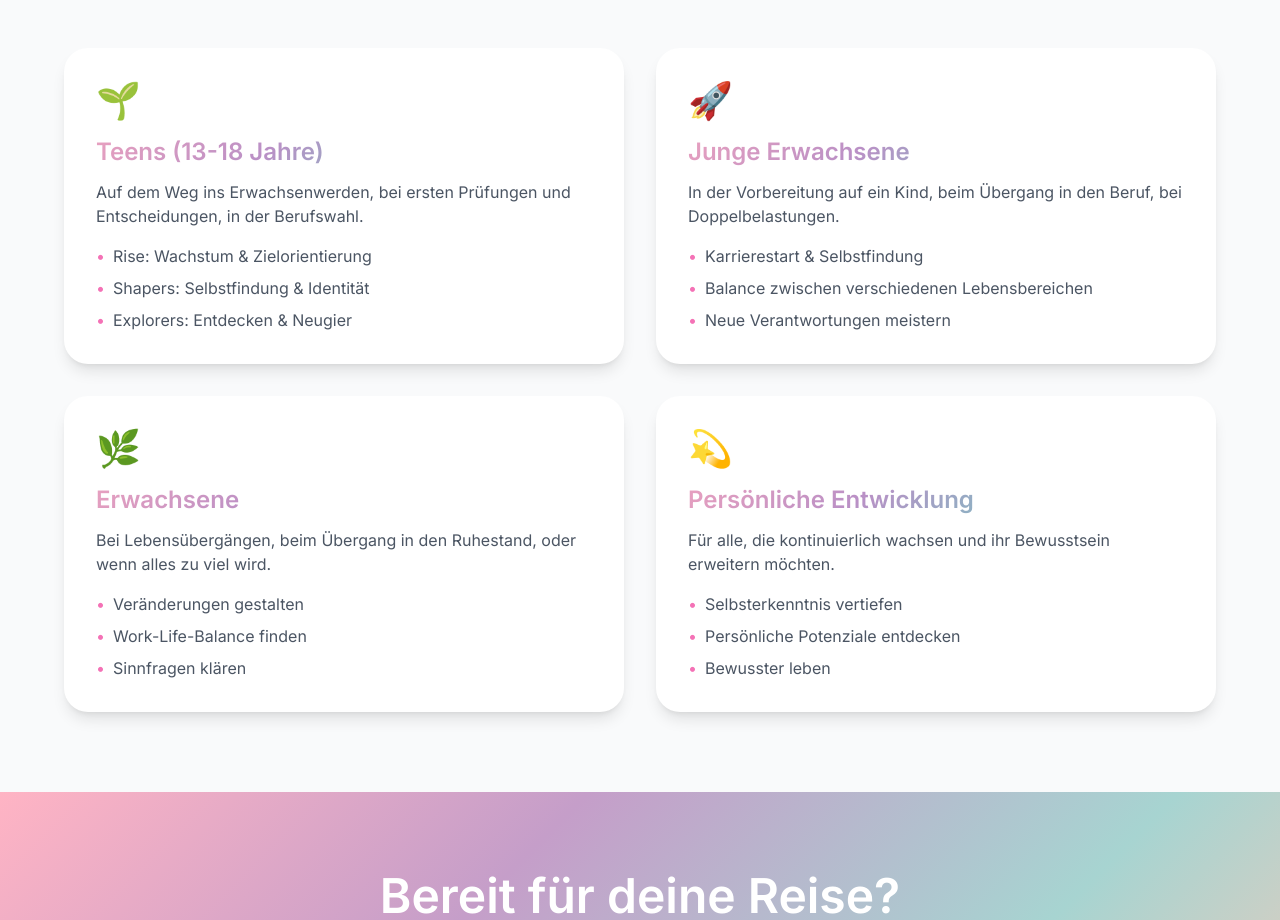
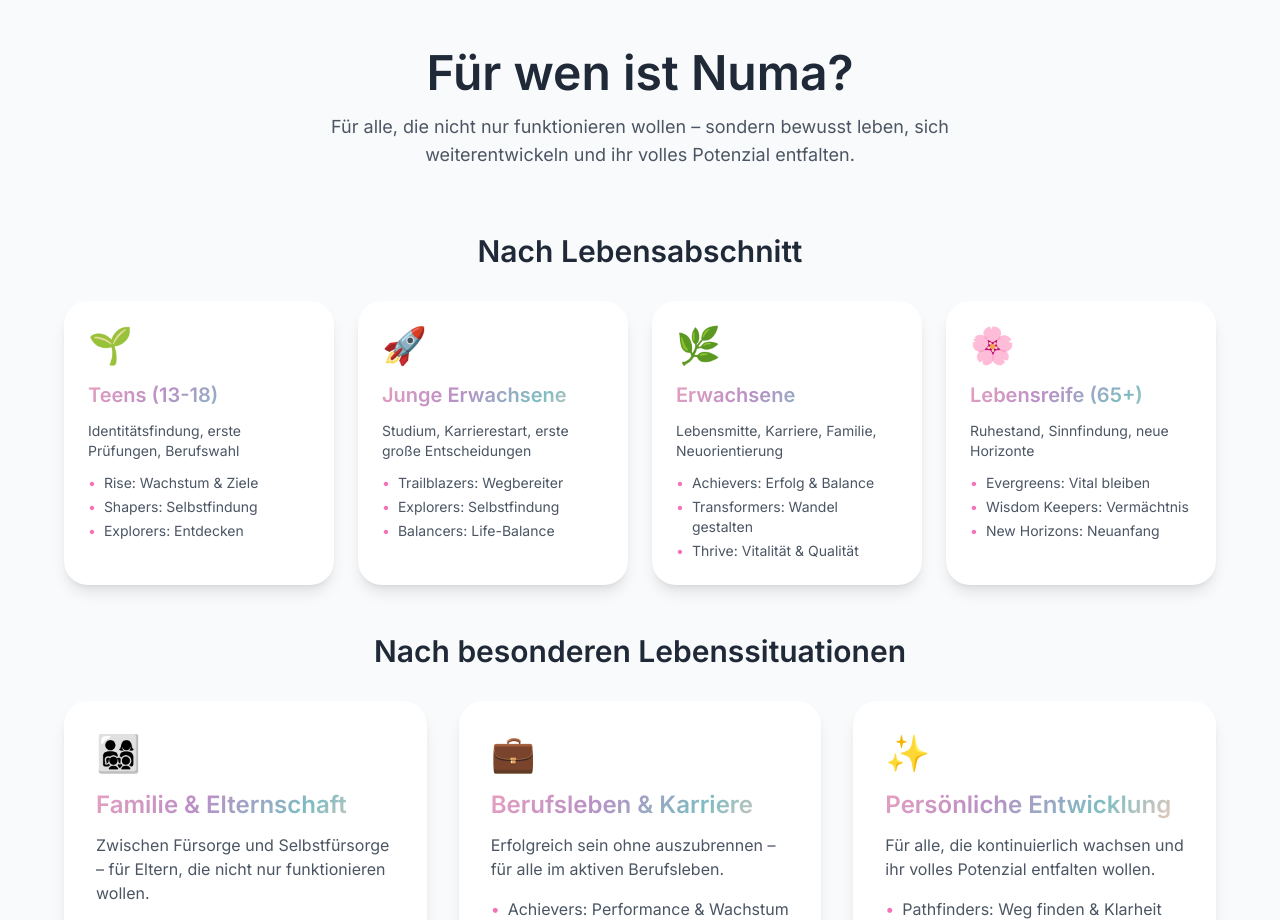
Before and after one commit to numawellbeing-admin/numa-landing, a plain HTML site: page index.html in a window 1280 px wide. Shown: the part 1880-2800 px from the top of the page. Drawn offline with nearby package versions, Linux system fonts and the light colour scheme.

Commit message:
Add files via upload

```diff
--- a/index.html
+++ b/index.html
@@ -95,16 +95,15 @@
     <section class="pt-32 pb-20 px-6 gradient-bg">
         <div class="max-w-6xl mx-auto text-center fade-in">
             <h1 class="text-5xl md:text-7xl font-bold text-white mb-6 leading-tight">
-                Finde Ruhe.<br>
-                Komm bei dir an.<br>
-                Wachse mit dem Leben.
+                Finde zu dir.<br>
+                Geh bewusst durchs Leben.<br>
+                Wachse aktiv mit deinen Herausforderungen.
             </h1>
             <p class="text-xl md:text-2xl text-white/90 mb-4 font-light">
                 be. aware. evolve.
             </p>
             <p class="text-lg text-white/80 mb-10 max-w-3xl mx-auto leading-relaxed">
-                Veränderung ist Teil deines Weges – manchmal leise, manchmal herausfordernd.<br>
-                Unsere App begleitet dich in all den Momenten, in denen das Leben sich wandelt und du dich neu finden darfst.
+                Veränderung ist Teil deines Weges – manchmal leise, manchmal herausfordernd. Unsere App begleitet dich in all den Momenten, in denen das Leben sich wandelt, du Stabilität suchst und du dich neu (er)finden darfst. Und begleitet dich bei jedem Schritt in deinem Leben, so dass du einen Anker, einen Challenger und eine Orientierung findest.
             </p>
             <div class="flex flex-col sm:flex-row gap-4 justify-center">
                 <button class="bg-white text-gray-800 px-8 py-4 rounded-full font-semibold text-lg hover-lift">
@@ -123,8 +122,8 @@
             <h2 class="text-4xl md:text-5xl font-bold text-center mb-4 text-gray-800">
                 Was Numa für dich tut
             </h2>
-            <p class="text-center text-gray-600 mb-16 text-lg max-w-2xl mx-auto">
-                Ob auf dem Weg ins Erwachsenwerden, bei ersten Prüfungen und Entscheidungen, oder einfach dann, wenn dir alles zu viel wird
+            <p class="text-center text-gray-600 mb-16 text-lg max-w-3xl mx-auto">
+                Ob auf dem Weg ins Erwachsenwerden, bei ersten Prüfungen und Lebensentscheidungen, beim Wechsel in den Ruhestand, wenn Kinder und Job dich doppelt herausfordern oder einfach dann, wenn dir alles zu viel wird. Du findest Support bei deiner aktiven Weiterentwicklung, Professionalisierung, Wegfindung und der Stärkung deines Selbstbewusstseins. Wir arbeiten gemeinsam an dir für dich!
             </p>
 
             <div class="grid md:grid-cols-3 gap-8">
@@ -220,95 +219,176 @@
                 Für alle, die nicht nur funktionieren wollen – sondern bewusst leben, sich weiterentwickeln und ihr volles Potenzial entfalten.
             </p>
 
-            <div class="grid md:grid-cols-2 gap-8">
+            <!-- Lebensabschnitte -->
+            <div class="mb-12">
+                <h3 class="text-3xl font-semibold text-center mb-8 text-gray-800">Nach Lebensabschnitt</h3>
+                <div class="grid md:grid-cols-2 lg:grid-cols-4 gap-6">
+
+                    <div class="bg-white rounded-3xl p-6 shadow-lg hover-lift">
+                        <div class="text-4xl mb-4">🌱</div>
+                        <h4 class="text-xl font-semibold mb-3 gradient-text">Teens (13-18)</h4>
+                        <p class="text-gray-600 text-sm mb-3">
+                            Identitätsfindung, erste Prüfungen, Berufswahl
+                        </p>
+                        <ul class="space-y-1 text-gray-600 text-sm">
+                            <li class="flex items-start">
+                                <span class="text-pink-400 mr-2">•</span>
+                                <span>Rise: Wachstum & Ziele</span>
+                            </li>
+                            <li class="flex items-start">
+                                <span class="text-pink-400 mr-2">•</span>
+                                <span>Shapers: Selbstfindung</span>
+                            </li>
+                            <li class="flex items-start">
+                                <span class="text-pink-400 mr-2">•</span>
+                                <span>Explorers: Entdecken</span>
+                            </li>
+                        </ul>
+                    </div>
+
+                    <div class="bg-white rounded-3xl p-6 shadow-lg hover-lift">
+                        <div class="text-4xl mb-4">🚀</div>
+                        <h4 class="text-xl font-semibold mb-3 gradient-text">Junge Erwachsene</h4>
+                        <p class="text-gray-600 text-sm mb-3">
+                            Studium, Karrierestart, erste große Entscheidungen
+                        </p>
+                        <ul class="space-y-1 text-gray-600 text-sm">
+                            <li class="flex items-start">
+                                <span class="text-pink-400 mr-2">•</span>
+                                <span>Trailblazers: Wegbereiter</span>
+                            </li>
+                            <li class="flex items-start">
+                                <span class="text-pink-400 mr-2">•</span>
+                                <span>Explorers: Selbstfindung</span>
+                            </li>
+                            <li class="flex items-start">
+                                <span class="text-pink-400 mr-2">•</span>
+                                <span>Balancers: Life-Balance</span>
+                            </li>
+                        </ul>
+                    </div>
+
+                    <div class="bg-white rounded-3xl p-6 shadow-lg hover-lift">
+                        <div class="text-4xl mb-4">🌿</div>
+                        <h4 class="text-xl font-semibold mb-3 gradient-text">Erwachsene</h4>
+                        <p class="text-gray-600 text-sm mb-3">
+                            Lebensmitte, Karriere, Familie, Neuorientierung
+                        </p>
+                        <ul class="space-y-1 text-gray-600 text-sm">
+                            <li class="flex items-start">
+                                <span class="text-pink-400 mr-2">•</span>
+                                <span>Achievers: Erfolg & Balance</span>
+                            </li>
+                            <li class="flex items-start">
+                                <span class="text-pink-400 mr-2">•</span>
+                                <span>Transformers: Wandel gestalten</span>
+                            </li>
+                            <li class="flex items-start">
+                                <span class="text-pink-400 mr-2">•</span>
+                                <span>Thrive: Vitalität & Qualität</span>
+                            </li>
+                        </ul>
+                    </div>
+
+                    <div class="bg-white rounded-3xl p-6 shadow-lg hover-lift">
+                        <div class="text-4xl mb-4">🌸</div>
+                        <h4 class="text-xl font-semibold mb-3 gradient-text">Lebensreife (65+)</h4>
+                        <p class="text-gray-600 text-sm mb-3">
+                            Ruhestand, Sinnfindung, neue Horizonte
+                        </p>
+                        <ul class="space-y-1 text-gray-600 text-sm">
+                            <li class="flex items-start">
+                                <span class="text-pink-400 mr-2">•</span>
+                                <span>Evergreens: Vital bleiben</span>
+                            </li>
+                            <li class="flex items-start">
+                                <span class="text-pink-400 mr-2">•</span>
+                                <span>Wisdom Keepers: Vermächtnis</span>
+                            </li>
+                            <li class="flex items-start">
+                                <span class="text-pink-400 mr-2">•</span>
+                                <span>New Horizons: Neuanfang</span>
+                            </li>
+                        </ul>
+                    </div>
+
+                </div>
+            </div>
+
+            <!-- Besondere Lebenssituationen -->
+            <div>
+                <h3 class="text-3xl font-semibold text-center mb-8 text-gray-800">Nach besonderen Lebenssituationen</h3>
+                <div class="grid md:grid-cols-3 gap-8">
+
                     <div class="bg-white rounded-3xl p-8 shadow-lg hover-lift">
-                    <div class="text-4xl mb-4">🌱</div>
-                    <h3 class="text-2xl font-semibold mb-3 gradient-text">Teens (13-18 Jahre)</h3>
+                        <div class="text-4xl mb-4">👨‍👩‍👧‍👦</div>
+                        <h4 class="text-2xl font-semibold mb-3 gradient-text">Familie & Elternschaft</h4>
                         <p class="text-gray-600 mb-4">
-                        Auf dem Weg ins Erwachsenwerden, bei ersten Prüfungen und Entscheidungen, in der Berufswahl.
+                            Zwischen Fürsorge und Selbstfürsorge – für Eltern, die nicht nur funktionieren wollen.
                         </p>
                         <ul class="space-y-2 text-gray-600">
                             <li class="flex items-start">
                                 <span class="text-pink-400 mr-2">•</span>
-                            <span>Rise: Wachstum & Zielorientierung</span>
+                                <span>Roots: Stabilität & Halt geben</span>
                             </li>
                             <li class="flex items-start">
                                 <span class="text-pink-400 mr-2">•</span>
-                            <span>Shapers: Selbstfindung & Identität</span>
+                                <span>Wings: Loslassen & wachsen lassen</span>
                             </li>
                             <li class="flex items-start">
                                 <span class="text-pink-400 mr-2">•</span>
-                            <span>Explorers: Entdecken & Neugier</span>
+                                <span>Family Flow: Harmonie im Alltag</span>
                             </li>
                         </ul>
                     </div>
 
                     <div class="bg-white rounded-3xl p-8 shadow-lg hover-lift">
-                    <div class="text-4xl mb-4">🚀</div>
-                    <h3 class="text-2xl font-semibold mb-3 gradient-text">Junge Erwachsene</h3>
+                        <div class="text-4xl mb-4">💼</div>
+                        <h4 class="text-2xl font-semibold mb-3 gradient-text">Berufsleben & Karriere</h4>
                         <p class="text-gray-600 mb-4">
-                        In der Vorbereitung auf ein Kind, beim Übergang in den Beruf, bei Doppelbelastungen.
+                            Erfolgreich sein ohne auszubrennen – für alle im aktiven Berufsleben.
                         </p>
                         <ul class="space-y-2 text-gray-600">
                             <li class="flex items-start">
                                 <span class="text-pink-400 mr-2">•</span>
-                            <span>Karrierestart & Selbstfindung</span>
+                                <span>Achievers: Performance & Wachstum</span>
                             </li>
                             <li class="flex items-start">
                                 <span class="text-pink-400 mr-2">•</span>
-                            <span>Balance zwischen verschiedenen Lebensbereichen</span>
+                                <span>Balancers: Work-Life-Balance</span>
                             </li>
                             <li class="flex items-start">
                                 <span class="text-pink-400 mr-2">•</span>
-                            <span>Neue Verantwortungen meistern</span>
+                                <span>Shifters: Berufliche Neuorientierung</span>
                             </li>
                         </ul>
                     </div>
 
                     <div class="bg-white rounded-3xl p-8 shadow-lg hover-lift">
-                    <div class="text-4xl mb-4">🌿</div>
-                    <h3 class="text-2xl font-semibold mb-3 gradient-text">Erwachsene</h3>
+                        <div class="text-4xl mb-4">✨</div>
+                        <h4 class="text-2xl font-semibold mb-3 gradient-text">Persönliche Entwicklung</h4>
                         <p class="text-gray-600 mb-4">
-                        Bei Lebensübergängen, beim Übergang in den Ruhestand, oder wenn alles zu viel wird.
+                            Für alle, die kontinuierlich wachsen und ihr volles Potenzial entfalten wollen.
                         </p>
                         <ul class="space-y-2 text-gray-600">
                             <li class="flex items-start">
                                 <span class="text-pink-400 mr-2">•</span>
-                            <span>Veränderungen gestalten</span>
+                                <span>Pathfinders: Weg finden & Klarheit</span>
                             </li>
                             <li class="flex items-start">
                                 <span class="text-pink-400 mr-2">•</span>
-                            <span>Work-Life-Balance finden</span>
+                                <span>Growth Seekers: Wachstum & Skills</span>
                             </li>
                             <li class="flex items-start">
                                 <span class="text-pink-400 mr-2">•</span>
-                            <span>Sinnfragen klären</span>
+                                <span>Elevate: Bewusstsein erweitern</span>
                             </li>
                         </ul>
                     </div>
 
-                <div class="bg-white rounded-3xl p-8 shadow-lg hover-lift">
-                    <div class="text-4xl mb-4">💫</div>
-                    <h3 class="text-2xl font-semibold mb-3 gradient-text">Persönliche Entwicklung</h3>
-                    <p class="text-gray-600 mb-4">
-                        Für alle, die kontinuierlich wachsen und ihr Bewusstsein erweitern möchten.
-                    </p>
-                    <ul class="space-y-2 text-gray-600">
-                        <li class="flex items-start">
-                            <span class="text-pink-400 mr-2">•</span>
-                            <span>Selbsterkenntnis vertiefen</span>
-                        </li>
-                        <li class="flex items-start">
-                            <span class="text-pink-400 mr-2">•</span>
-                            <span>Persönliche Potenziale entdecken</span>
-                        </li>
-                        <li class="flex items-start">
-                            <span class="text-pink-400 mr-2">•</span>
-                            <span>Bewusster leben</span>
-                        </li>
-                    </ul>
                 </div>
             </div>
+
         </div>
     </section>
 
```
Lines whose indentation alone changed are shown as unchanged.
